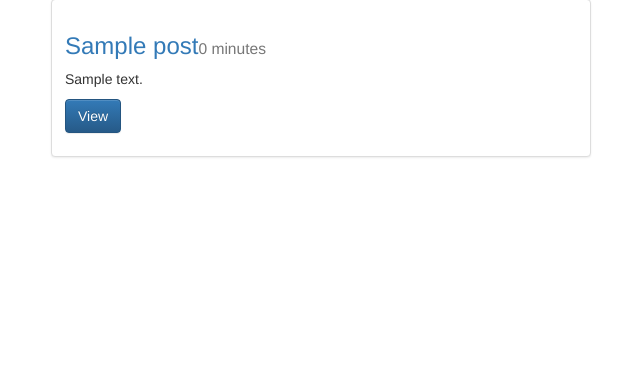
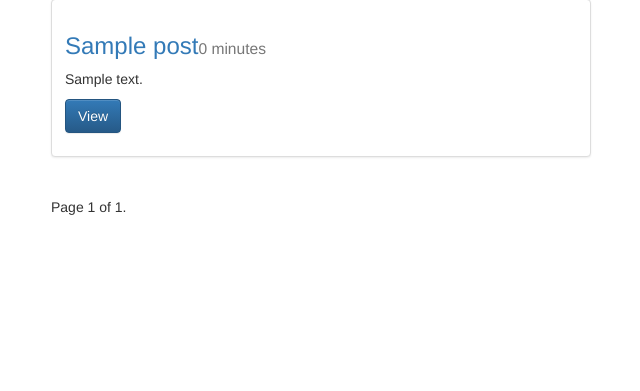
Before and after one commit to erwiley/Python-Django-Blog, a Django app: page /posts/ in a window 1280 px wide. Shown: the part 71-462 px from the top of the page, without its empty margins (319-959 px from the left). Run offline with Django 3.2, Linux system fonts and the light colour scheme; tables that the repository leaves empty hold one stand-in row (values such as "Sample post"); some libraries are stand-ins or nearby versions.

Commit message:
added front page redirect to posts

```diff
--- a/django11blog/urls.py
+++ b/django11blog/urls.py
@@ -15,8 +15,10 @@ Including another URLconf
 """
 from django.conf.urls import include, url
 from django.contrib import admin
+from . import views
 
 urlpatterns = [
     url(r'^admin/', admin.site.urls),
-    url(r'^posts/', include("posts.urls"))
+    url(r'^posts/', include("posts.urls")),
+    url(r'^$',views.homepage)
 ]
--- /dev/null
+++ b/django11blog/views.py
@@ -0,0 +1,5 @@
+from django.http import HttpResponse
+from django.shortcuts import render, redirect
+
+def homepage(request):
+    return redirect('posts:list')
--- a/posts/models.py
+++ b/posts/models.py
@@ -12,3 +12,6 @@ class Post(models.Model):
 
     def get_absolute_url(self):
         return reverse("posts:detail", kwargs={"id": self.id})
+
+    class Meta:
+        ordering = ["-timestamp", "-updated"]
--- a/posts/views.py
+++ b/posts/views.py
@@ -1,4 +1,5 @@
 from django.contrib import messages
+from django.core.paginator import Paginator, EmptyPage, PageNotAnInteger
 from django.http import HttpResponse, HttpResponseRedirect
 from django.shortcuts import render, get_object_or_404, redirect
 
@@ -27,10 +28,23 @@ def post_detail(request, id=None):
     return render(request, 'post_detail.html', context)
 
 def post_list(request):
-    queryset = Post.objects.all()
+    queryset_list = Post.objects.all()
+    paginator = Paginator(queryset_list, 5)
+    page_request_var = "page"
+    page = request.GET.get(page_request_var)
+    try:
+	    queryset = paginator.page(page)
+    except PageNotAnInteger:
+		# If page is not an integer, deliver first page.
+	    queryset = paginator.page(1)
+    except EmptyPage:
+		# If page is out of range (e.g. 9999), deliver last page of results.
+	    queryset = paginator.page(paginator.num_pages)
+
     context = {
         "object_list": queryset,
-        "title": "List"
+        "title": "List",
+        "page_request_var":page_request_var
     }
     return render(request, 'post_list.html', context)
 
--- a/templates/post_list.html
+++ b/templates/post_list.html
@@ -18,5 +18,22 @@
 <hr/>
 </div>
 {% endfor %}
+
+<div class="pagination">
+    <span class="step-links">
+        {% if object_list.has_previous %}
+            <a href="?{{ page_request_var }}={{ object_list.previous_page_number }}">previous</a>
+        {% endif %}
+
+        <span class="current">
+            Page {{ object_list.number }} of {{ object_list.paginator.num_pages }}.
+        </span>
+
+        {% if object_list.has_next %}
+            <a href="?{{ page_request_var }}={{ object_list.next_page_number }}">next</a>
+        {% endif %}
+    </span>
+</div>
+
 </div>
 {% endblock content %}
```
Lines whose indentation alone changed are shown as unchanged.
